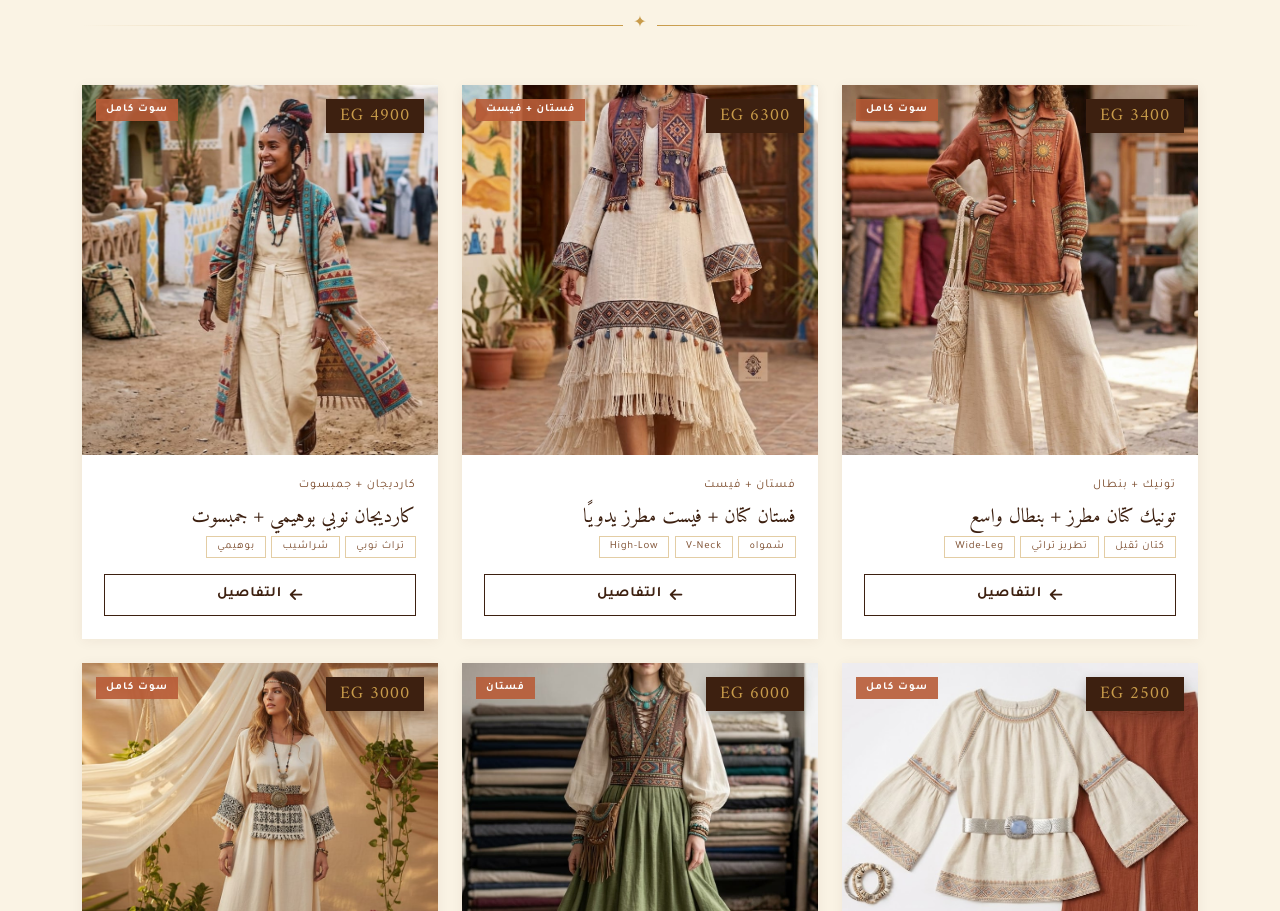
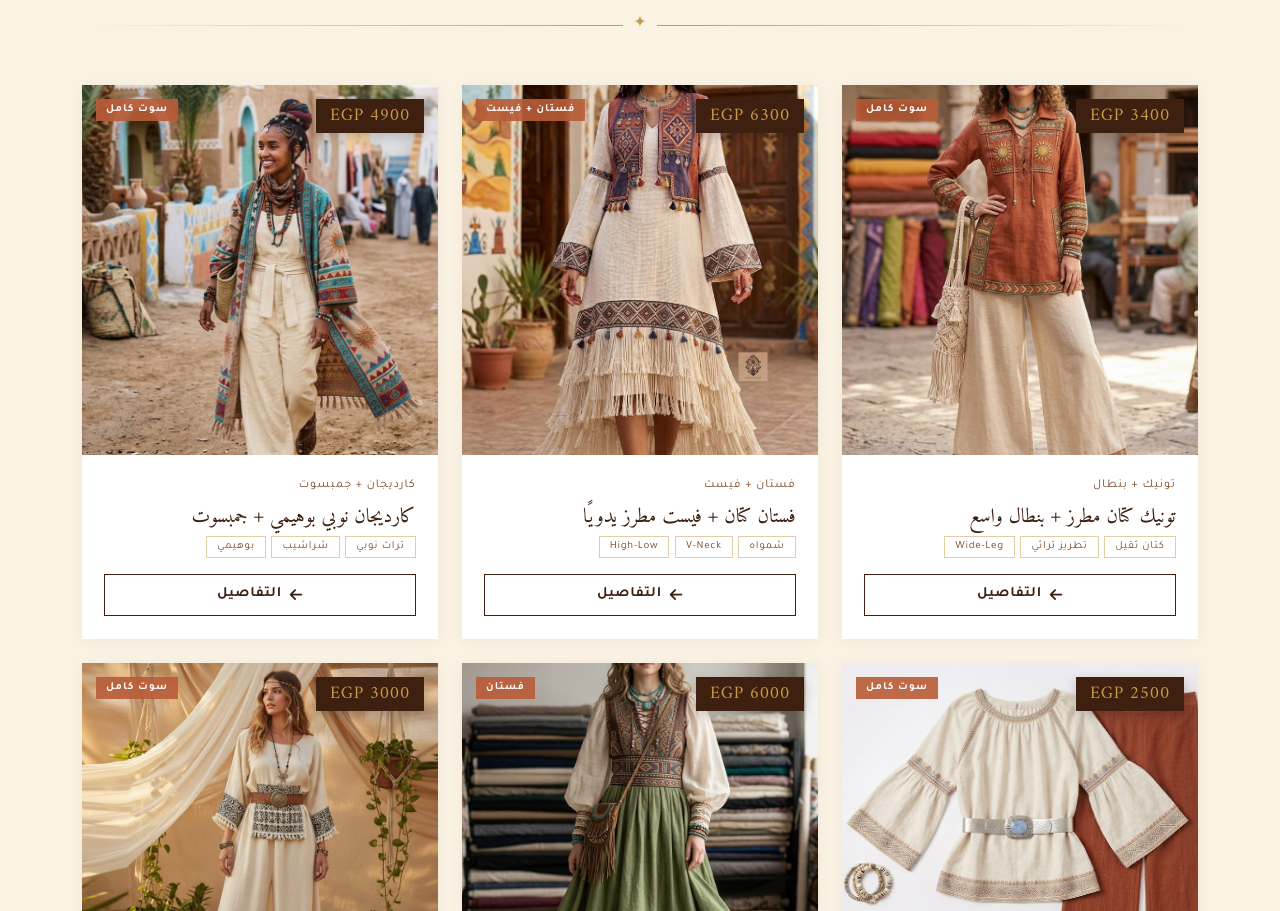
Before and after one commit to Salahit/bohera, a plain HTML site: page index.html in a window 1280 px wide. Shown: the part 1079-1990 px from the top of the page. Drawn offline with nearby package versions, Linux system fonts and the light colour scheme.

Commit message:
Add files via upload

```diff
--- a/index.html
+++ b/index.html
@@ -284,7 +284,7 @@
 
             <div class="col-sm-6 col-lg-4 reveal delay-1">
                 <div class="product-card" onclick="openModal(0)">
-                    <span class="price-badge">3400 EG</span><span class="suit-badge">سوت كامل</span>
+                    <span class="price-badge">3400 EGP</span><span class="suit-badge">سوت كامل</span>
                     <div class="card-img-wrap">
                         <img src="1.jpeg" alt="تونيك وبنطال"/>
                         <div class="card-overlay"><div class="card-overlay-btn"><i class="fas fa-eye"></i> عرض التفاصيل</div></div>
@@ -300,7 +300,7 @@
 
             <div class="col-sm-6 col-lg-4 reveal delay-2">
                 <div class="product-card" onclick="openModal(1)">
-                    <span class="price-badge">6300 EG</span><span class="suit-badge">فستان + فيست</span>
+                    <span class="price-badge">6300 EGP</span><span class="suit-badge">فستان + فيست</span>
                     <div class="card-img-wrap">
                         <img src="2.jpeg" alt="فستان وفيست"/>
                         <div class="card-overlay"><div class="card-overlay-btn"><i class="fas fa-eye"></i> عرض التفاصيل</div></div>
@@ -316,7 +316,7 @@
 
             <div class="col-sm-6 col-lg-4 reveal delay-3">
                 <div class="product-card" onclick="openModal(2)">
-                    <span class="price-badge">4900 EG</span><span class="suit-badge">سوت كامل</span>
+                    <span class="price-badge">4900 EGP</span><span class="suit-badge">سوت كامل</span>
                     <div class="card-img-wrap">
                         <img src="3.jpeg" alt="كارديجان وجمبسوت"/>
                         <div class="card-overlay"><div class="card-overlay-btn"><i class="fas fa-eye"></i> عرض التفاصيل</div></div>
@@ -332,7 +332,7 @@
 
             <div class="col-sm-6 col-lg-4 reveal delay-1">
                 <div class="product-card" onclick="openModal(3)">
-                    <span class="price-badge">2500 EG</span><span class="suit-badge">سوت كامل</span>
+                    <span class="price-badge">2500 EGP</span><span class="suit-badge">سوت كامل</span>
                     <div class="card-img-wrap">
                         <img src="4.jpeg" alt="بلوزة ومكرميه"/>
                         <div class="card-overlay"><div class="card-overlay-btn"><i class="fas fa-eye"></i> عرض التفاصيل</div></div>
@@ -348,7 +348,7 @@
 
             <div class="col-sm-6 col-lg-4 reveal delay-2">
                 <div class="product-card" onclick="openModal(4)">
-                    <span class="price-badge">6000 EG</span><span class="suit-badge">فستان</span>
+                    <span class="price-badge">6000 EGP</span><span class="suit-badge">فستان</span>
                     <div class="card-img-wrap">
                         <img src="5.jpeg" alt="فستان بوهيمي"/>
                         <div class="card-overlay"><div class="card-overlay-btn"><i class="fas fa-eye"></i> عرض التفاصيل</div></div>
@@ -364,7 +364,7 @@
 
             <div class="col-sm-6 col-lg-4 reveal delay-3">
                 <div class="product-card" onclick="openModal(5)">
-                    <span class="price-badge">3000 EG</span><span class="suit-badge">سوت كامل</span>
+                    <span class="price-badge">3000 EGP</span><span class="suit-badge">سوت كامل</span>
                     <div class="card-img-wrap">
                         <img src="6.jpeg" alt="بلوزة هندسية"/>
                         <div class="card-overlay"><div class="card-overlay-btn"><i class="fas fa-eye"></i> عرض التفاصيل</div></div>
```
